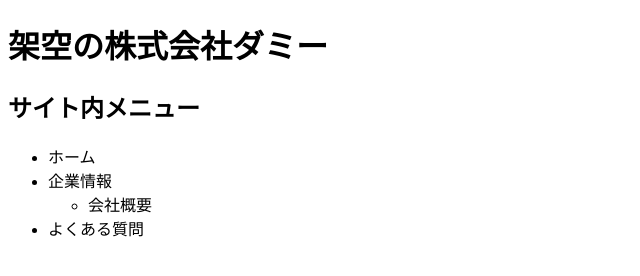
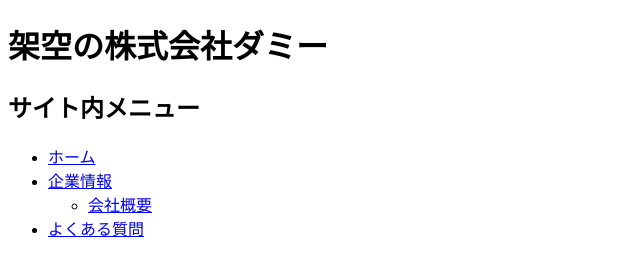
Before and after one commit to lancerenkidu/html-lesson, a plain HTML site: page Chapter12/quest/index.html in a window 1280 px wide. Shown: the whole page, without its empty margins (0-640 px from the left). Drawn offline with Linux system fonts and the light colour scheme.

```diff
--- a/Chapter12/quest/index.html
+++ b/Chapter12/quest/index.html
@@ -9,13 +9,13 @@
 
   <h2>サイト内メニュー</h2>
   <ul>
-    <li>ホーム</li>
-    <li>企業情報
+    <li><a href="index.html">ホーム</a></li>
+    <li><a href="about-us.html">企業情報</a>
       <ul>
-        <li>会社概要</li>
+        <li><a href="company.html">会社概要</a></li>
       </ul>
     </li>
-    <li>よくある質問</li>
+    <li><a href="faq.html">よくある質問</a></li>
   </ul>
 </body>
 </html>
```
